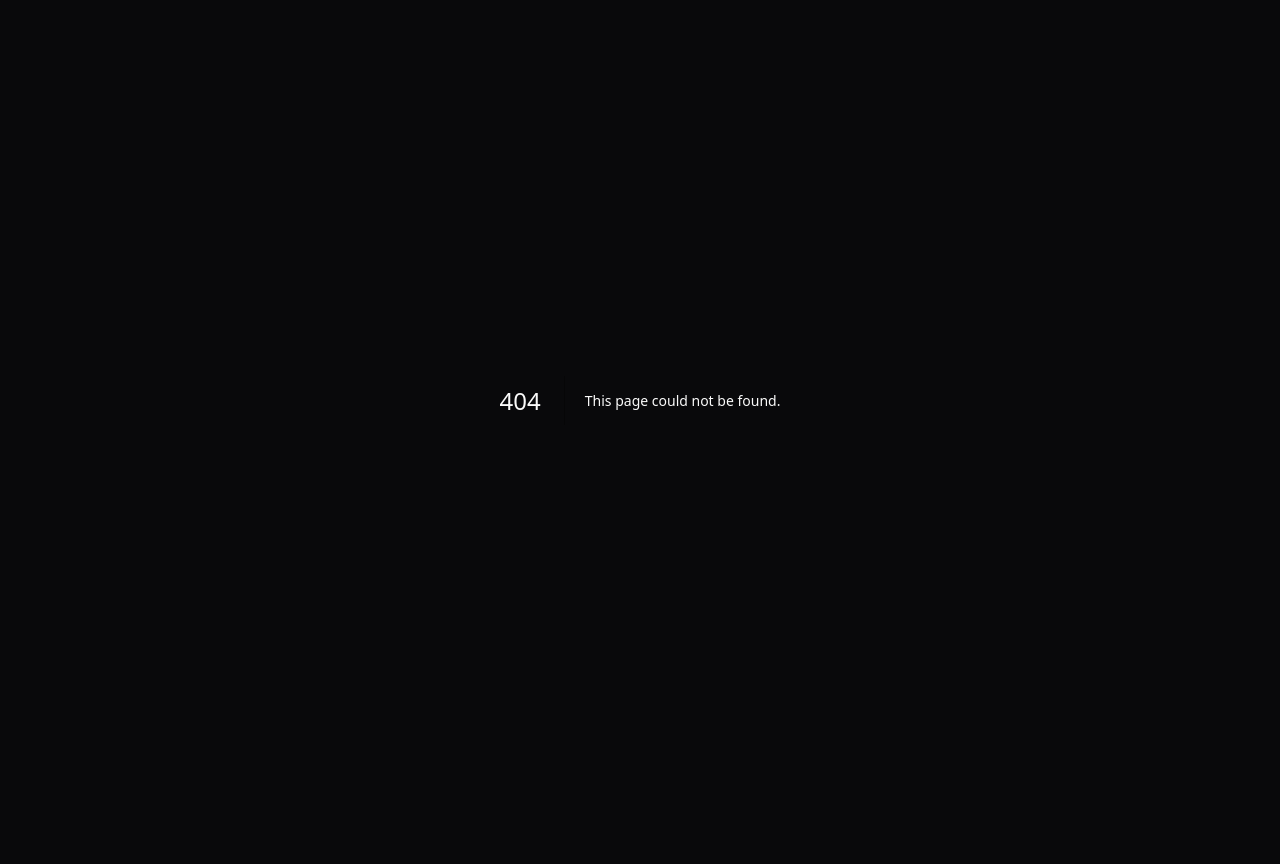
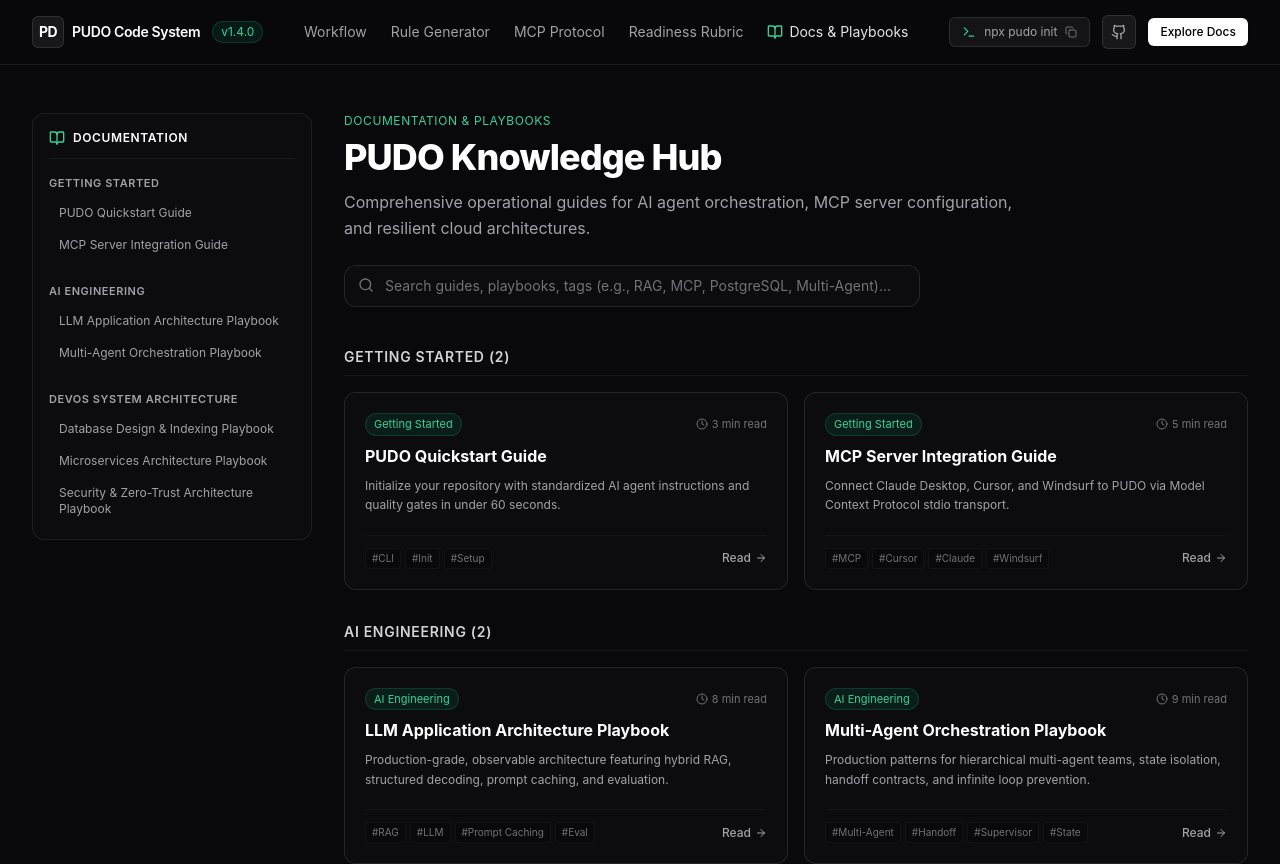
Before and after one commit to DongDuong2001/pudo-code-system, a Next.js app in the folder apps/web/: page /docs in a window 1280 px wide. Before the commit this address had no page. Shown: the top 864 px of the page. Before the commit the page ends 800 px from the top, so only its background shows below. Built offline with nearby package versions, Linux system fonts and the light colour scheme.

Commit message:
feat(web): add searchable documentation hub index

```diff
--- /dev/null
+++ b/apps/web/app/docs/page.tsx
@@ -0,0 +1,124 @@
+"use client";
+
+import { useState, useMemo } from "react";
+import Link from "next/link";
+import { Search, BookOpen, Clock, ArrowRight, Tag, Compass, Cpu, Database } from "lucide-react";
+import { DOC_ARTICLES } from "@/lib/data/playbooks";
+
+export default function DocsIndexPage() {
+  const [searchQuery, setSearchQuery] = useState("");
+
+  const filteredArticles = useMemo(() => {
+    if (!searchQuery.trim()) return DOC_ARTICLES;
+    const query = searchQuery.toLowerCase();
+    return DOC_ARTICLES.filter(
+      (a) =>
+        a.title.toLowerCase().includes(query) ||
+        a.summary.toLowerCase().includes(query) ||
+        a.tags.some((t) => t.toLowerCase().includes(query)) ||
+        a.category.toLowerCase().includes(query)
+    );
+  }, [searchQuery]);
+
+  const categories = ["Getting Started", "AI Engineering", "DevOS System Architecture"] as const;
+
+  return (
+    <div className="space-y-10">
+      {/* Header & Search */}
+      <div>
+        <div className="flex items-center gap-2 text-xs font-mono text-emerald-400 uppercase tracking-wider mb-2">
+          <span>Documentation & Playbooks</span>
+        </div>
+        <h1 className="text-3xl font-extrabold text-white tracking-tight sm:text-4xl">
+          PUDO Knowledge Hub
+        </h1>
+        <p className="mt-3 text-base text-zinc-400 max-w-2xl leading-relaxed">
+          Comprehensive operational guides for AI agent orchestration, MCP server configuration, and resilient cloud
+          architectures.
+        </p>
+
+        {/* Search Bar */}
+        <div className="mt-6 relative max-w-xl">
+          <Search className="absolute left-3.5 top-3 h-4 w-4 text-zinc-500" />
+          <input
+            type="text"
+            placeholder="Search guides, playbooks, tags (e.g., RAG, MCP, PostgreSQL, Multi-Agent)..."
+            value={searchQuery}
+            onChange={(e) => setSearchQuery(e.target.value)}
+            className="w-full rounded-xl border border-white/10 bg-[#0c0c0e] py-2.5 pl-10 pr-4 text-sm text-white placeholder-zinc-500 focus:border-emerald-500/50 focus:outline-none focus:ring-1 focus:ring-emerald-500/40 font-mono transition-all"
+          />
+        </div>
+      </div>
+
+      {/* Categories Grid */}
+      <div className="space-y-8">
+        {categories.map((cat) => {
+          const items = filteredArticles.filter((a) => a.category === cat);
+          if (items.length === 0) return null;
+
+          return (
+            <div key={cat} className="space-y-4">
+              <div className="flex items-center justify-between border-b border-white/[0.06] pb-2">
+                <h2 className="text-sm font-mono font-semibold uppercase text-zinc-300 tracking-wider">
+                  {cat} ({items.length})
+                </h2>
+              </div>
+
+              <div className="grid grid-cols-1 md:grid-cols-2 gap-4">
+                {items.map((art) => (
+                  <Link
+                    key={art.slug}
+                    href={`/docs/${art.slug}`}
+                    className="group rounded-xl border border-white/10 bg-[#0c0c0e] p-5 hover:border-zinc-700 hover:bg-zinc-900/60 transition-all flex flex-col justify-between"
+                  >
+                    <div>
+                      <div className="flex items-center justify-between gap-2 mb-2">
+                        <span className="text-[11px] font-mono text-emerald-400 bg-emerald-500/10 px-2 py-0.5 rounded-full border border-emerald-500/20">
+                          {art.category}
+                        </span>
+                        <span className="flex items-center gap-1 text-[11px] font-mono text-zinc-500">
+                          <Clock className="h-3 w-3" />
+                          {art.readTime}
+                        </span>
+                      </div>
+
+                      <h3 className="text-base font-bold text-white group-hover:text-emerald-400 transition-colors">
+                        {art.title}
+                      </h3>
+                      <p className="mt-2 text-xs text-zinc-400 line-clamp-2 leading-relaxed">{art.summary}</p>
+                    </div>
+
+                    <div className="mt-5 flex items-center justify-between pt-3 border-t border-white/[0.04]">
+                      <div className="flex flex-wrap gap-1">
+                        {art.tags.map((t) => (
+                          <span
+                            key={t}
+                            className="text-[10px] font-mono text-zinc-500 bg-zinc-950 px-1.5 py-0.5 rounded border border-white/[0.04]"
+                          >
+                            #{t}
+                          </span>
+                        ))}
+                      </div>
+
+                      <span className="text-xs font-medium text-zinc-400 group-hover:text-white group-hover:translate-x-0.5 transition-all flex items-center gap-1">
+                        Read <ArrowRight className="h-3 w-3" />
+                      </span>
+                    </div>
+                  </Link>
+                ))}
+              </div>
+            </div>
+          );
+        })}
+
+        {filteredArticles.length === 0 && (
+          <div className="rounded-xl border border-white/[0.08] bg-zinc-950/40 p-12 text-center">
+            <BookOpen className="mx-auto h-8 w-8 text-zinc-600 mb-3" />
+            <p className="text-sm font-semibold text-zinc-300">No articles matched your search query.</p>
+            <p className="text-xs text-zinc-500 mt-1">Try searching for &quot;RAG&quot;, &quot;MCP&quot;, or &quot;Index&quot;.</p>
+          </div>
+        )}
+      </div>
+    </div>
+  );
+}
```
